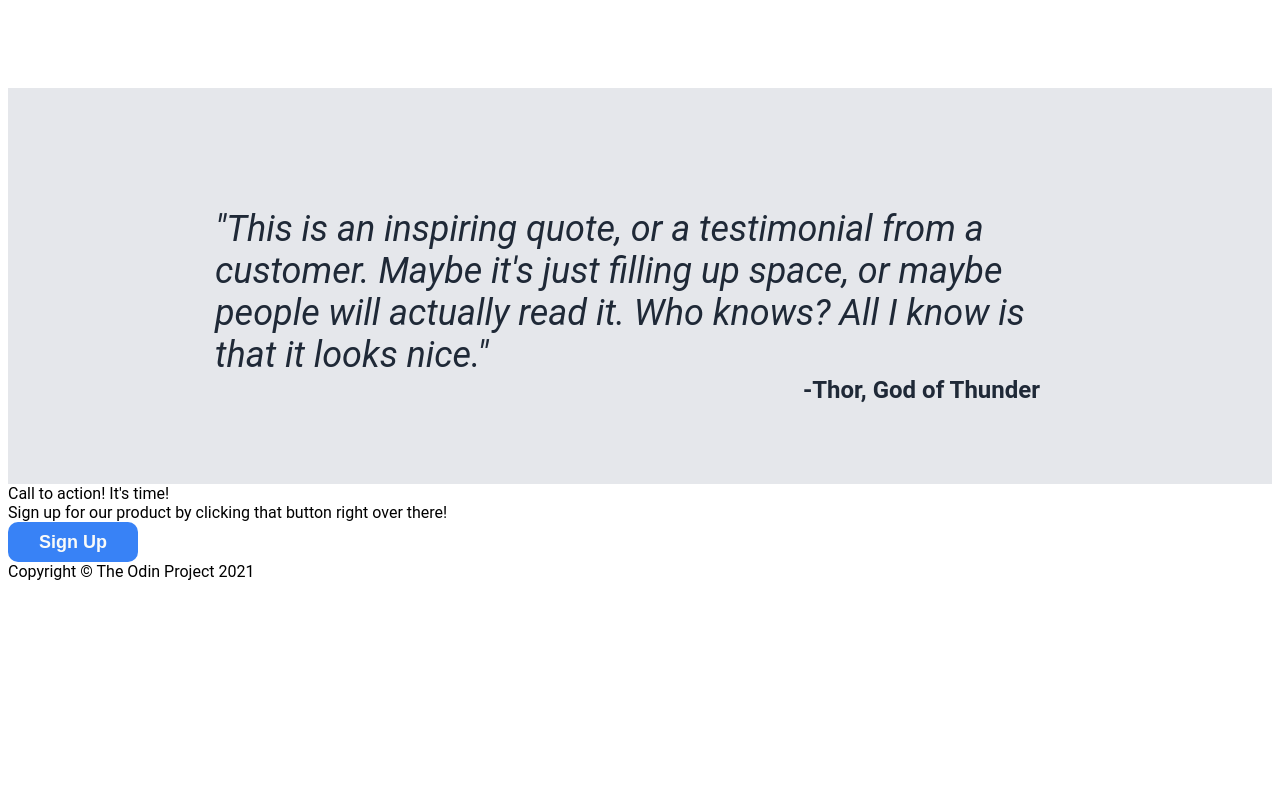
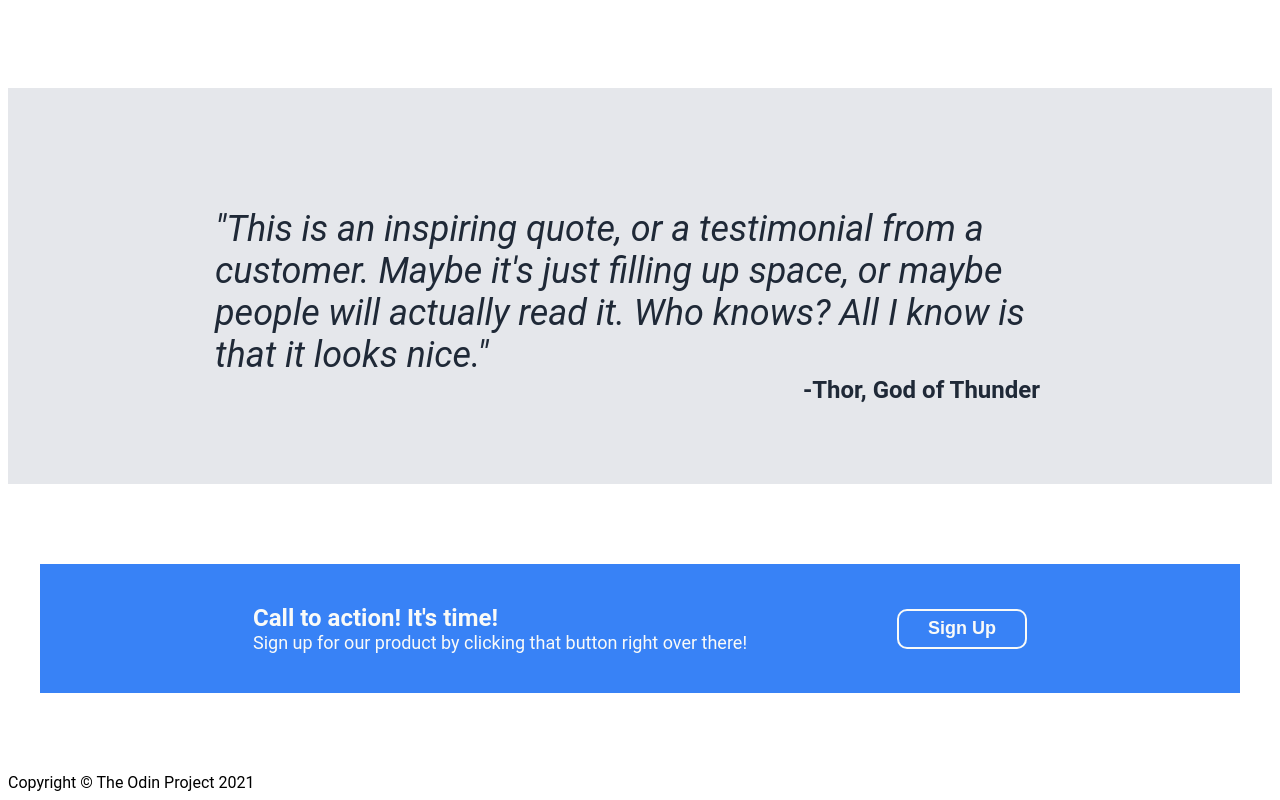
Before and after one commit to paperglazenet/Landing-Page, a plain HTML site: page index.html in a window 1280 px wide. Shown: the part 1113-1913 px from the top of the page. Before the commit the page ends 1702 px from the top, so only its background shows below. Drawn offline with Linux system fonts and the light colour scheme.

Commit message:
Add style to call to action section

```diff
--- a/style.css
+++ b/style.css
@@ -127,3 +127,38 @@ button {
     color: #1F2937;
     font-weight: bold;
 }
+
+.call-to-action {
+    padding-top: 80px;
+    padding-bottom: 80px;
+    display: flex;
+    justify-content: center;
+}
+
+.blue-box {
+    width: 1100px;
+    background-color: #3882f6;
+    display: flex;
+    justify-content: center;
+    align-items: center;
+    padding: 40px 50px;
+}
+
+.cta-head {
+    font-size: 24px;
+    color: #F9FaF8;
+    font-weight: bold;
+}
+
+.cta-text {
+    margin-right: 150px;
+}
+
+.cta-sub {
+    font-size: 18px;
+    color: #f9faf8;
+}
+
+.cta-button {
+    border: 2px solid #f9faf8;
+}
```
